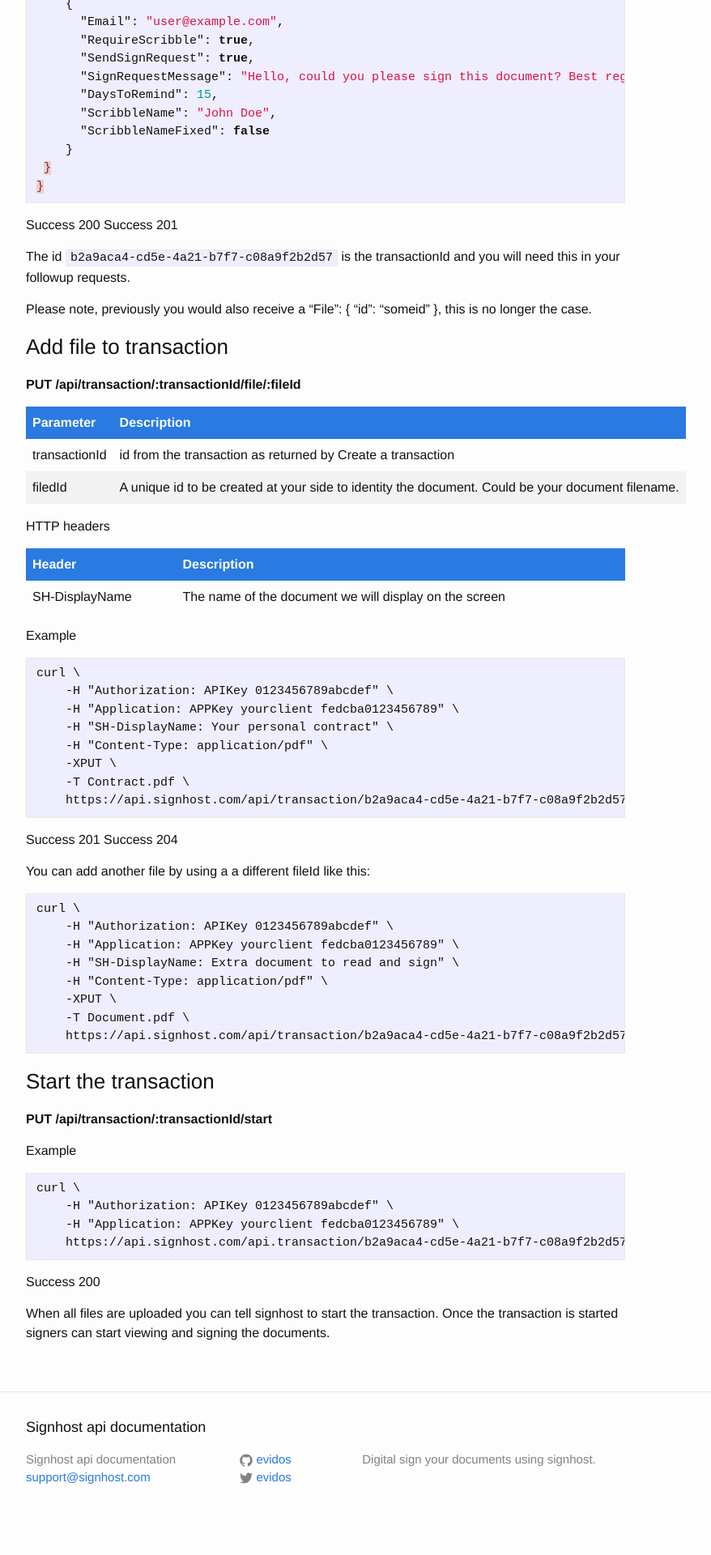
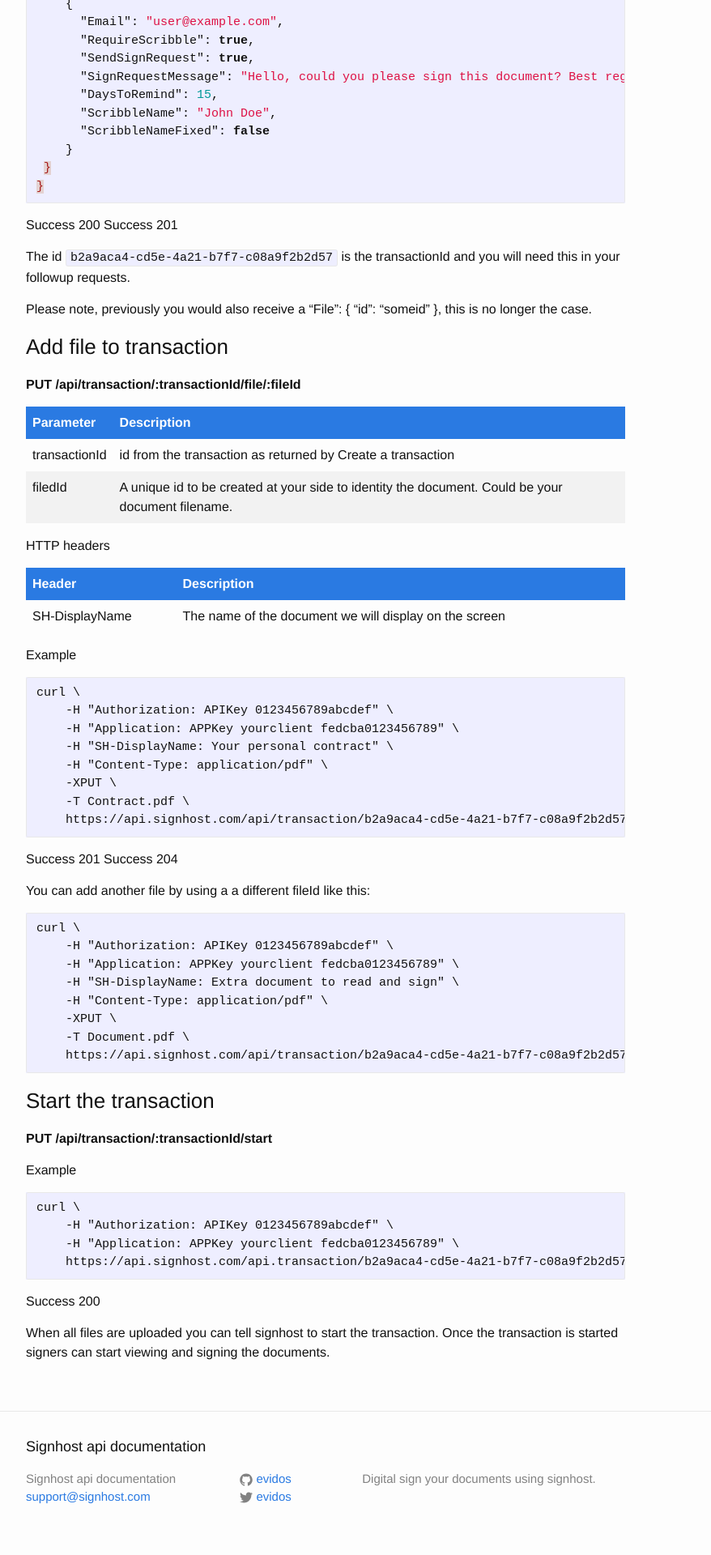
Before and after one commit to markohantula/evidos.github.io, a Jekyll site: the page built from _posts/2015-11-26-howto-create-a-multidocument-transaction.markdown, in a window 1280 px wide. Shown: the part 1104-3024 px from the top of the page at 81% size, without its empty margins (238-1116 px from the left). Built offline with Jekyll 4.4.1, drawn with Linux system fonts in a browser that asks for light colours; before the commit the page ends 3000 px from its top, so only the background shows below that.

Commit message:
Remove obselete table css rules
- Removed css rule to disable wrapping on second column

```diff
--- a/_sass/_base.scss
+++ b/_sass/_base.scss
@@ -216,11 +216,6 @@
   vertical-align: top;
 }
 
-/* Make sure object type doesn't wrap */
-td:nth-child(2n) {
-  white-space: nowrap
-}
-
 th, td {
     text-align: left;
     padding: 8px;
```
